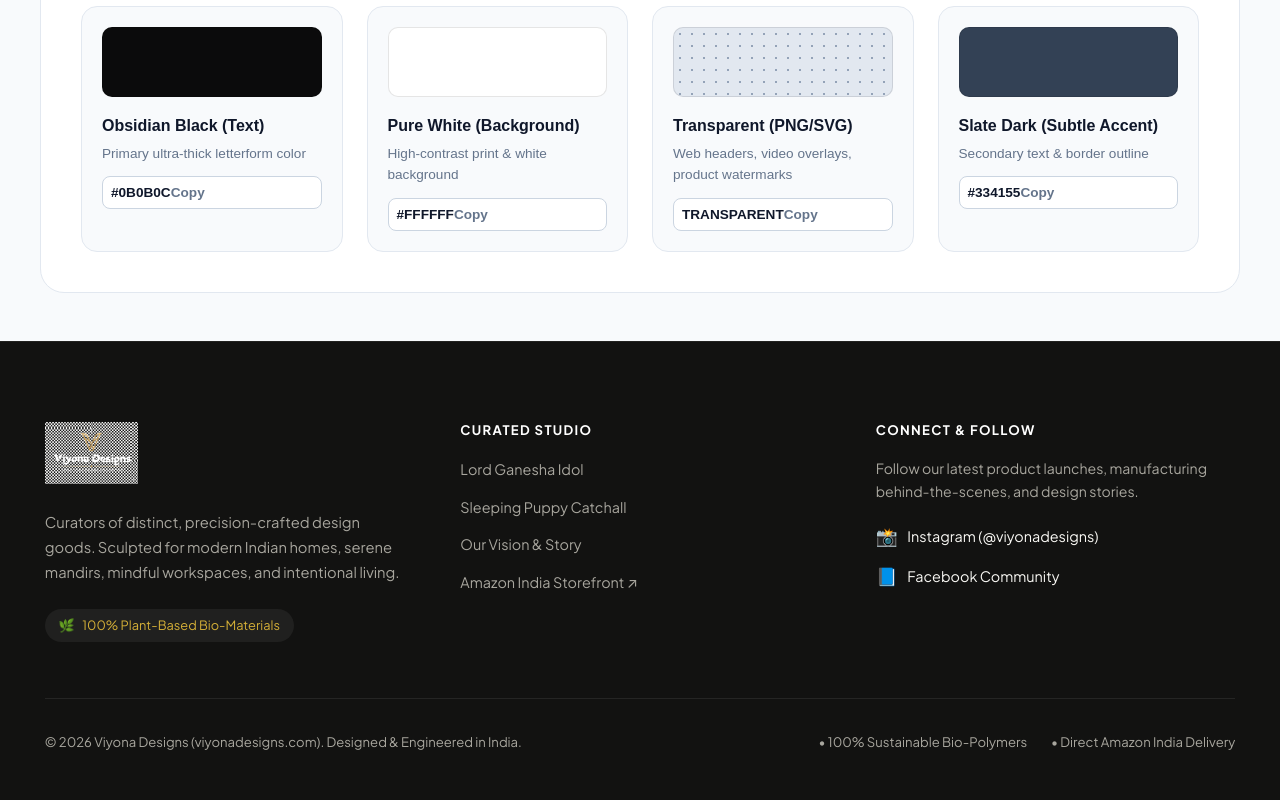
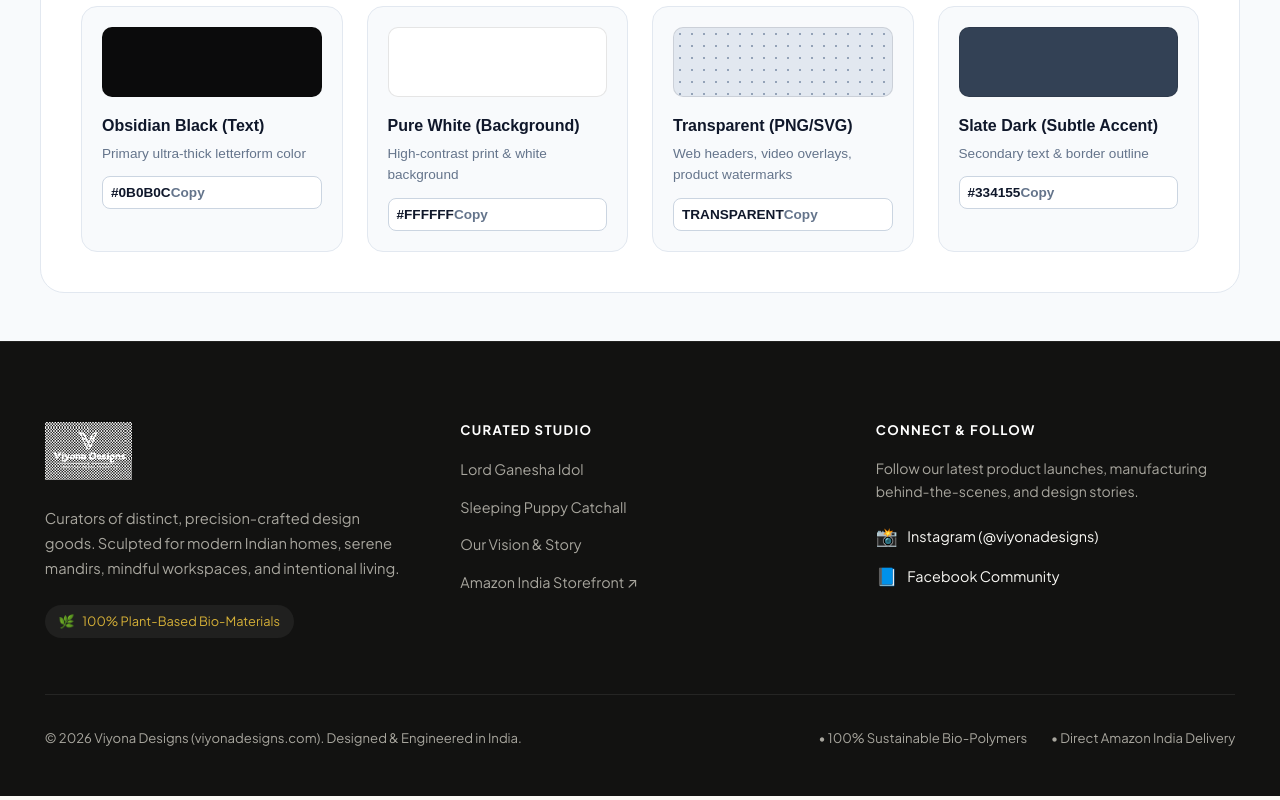
Before and after one commit to ravisharmavashishtha/viyona-designs-web, a React (Vite) app: page /brand-assets in a window 1280 px wide. Shown: the part 1648-2448 px from the top of the page. Built offline with nearby package versions, Linux system fonts and the light colour scheme.

Commit message:
feat(footer): use pure white monochrome transparent logo in footer for clean dark-mode contrast

```diff
--- a/src/components/Footer.jsx
+++ b/src/components/Footer.jsx
@@ -1,5 +1,5 @@
 import { Link } from 'react-router-dom';
-import footerLogoImg from '../assets/logo-footer.png';
+import whiteLogoImg from '../assets/logo-white.png';
 
 function Footer() {
   return (
@@ -22,10 +22,10 @@
           <div style={{ maxWidth: '380px' }}>
             <Link to="/" style={{ display: 'inline-block', marginBottom: '1.25rem', textDecoration: 'none' }}>
               <img
-                src={footerLogoImg}
+                src={whiteLogoImg}
                 alt="Viyona Designs — Thoughtfully Designed. Perfectly Made."
                 style={{
-                  height: '62px',
+                  height: '58px',
                   width: 'auto',
                   objectFit: 'contain',
                   display: 'block',
```
Also changed, not shown: public/logo-white.png (added), src/assets/logo-white.png (added).
